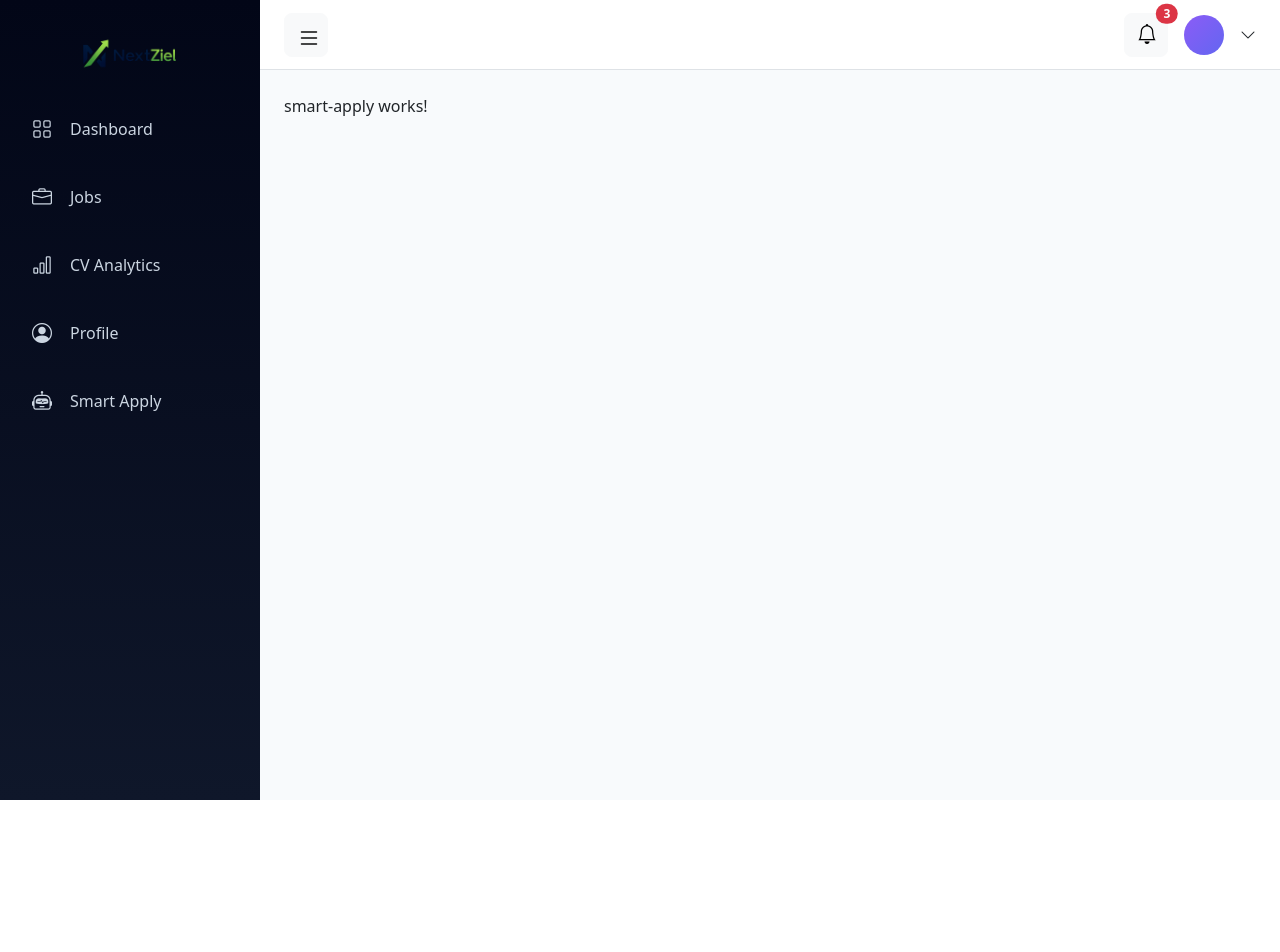
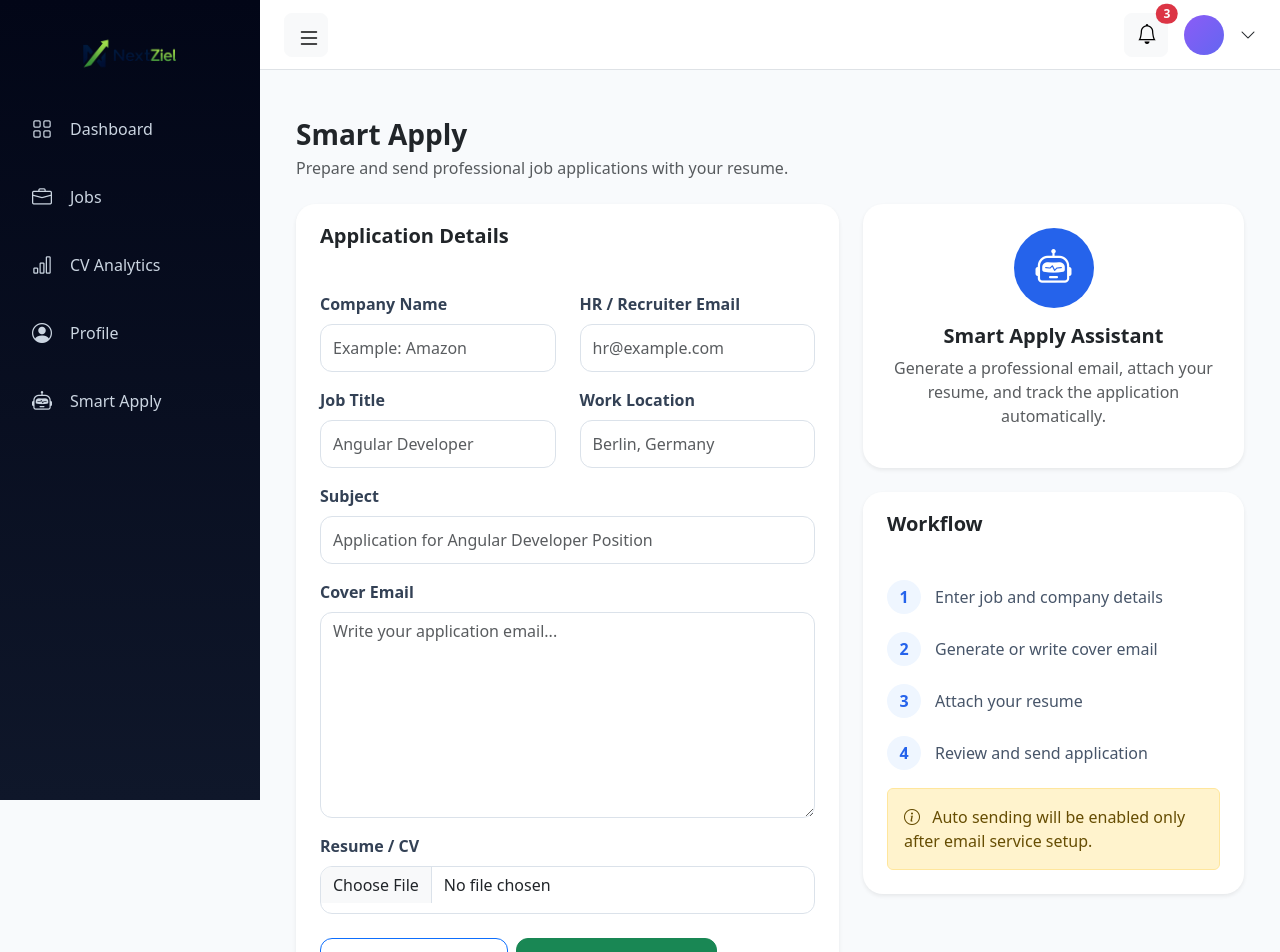
Before and after one commit to MIDHUNASHOK/smart-job-tracker, an Angular app: page /smart_apply in a window 1280 px wide. Shown: the top 952 px of the page. Before the commit the page ends 800 px from the top, so only its background shows below. Built offline with nearby package versions, Linux system fonts and the light colour scheme.

Commit message:
login/register_smartapply_design

```diff
--- a/src/app/features/auth/login/login.component.html
+++ b/src/app/features/auth/login/login.component.html
@@ -4,9 +4,13 @@
 
     <!-- LOGO -->
 
-    <div class="logo">
-      Job Pilot
-    </div>
+   <div class="logo">
+  <img
+    src="assets/global logo/nextlogo.png"
+    alt="NextZiel Logo"
+    class="logo-img"
+  >
+</div>
 
     <p class="subtitle">
       Track your applications professionally
--- a/src/app/features/auth/login/login.component.scss
+++ b/src/app/features/auth/login/login.component.scss
@@ -33,17 +33,28 @@
 }
 
 /* LOGO */
+.logo {
+  text-align: center;
+  margin-bottom: 5px;
+}
 
-.logo {
+// .logo {
 
-  font-size: 32px;
-  font-weight: 700;
+//   font-size: 32px;
+//   font-weight: 700;
 
-  color: #2563eb;
+//   color: #2563eb;
 
-  margin-bottom: 10px;
-  text-align: center;
+//   margin-bottom: 10px;
+//   text-align: center;
 
+// }
+
+
+.logo-img {
+  width: 180px;
+  max-width: 100%;
+  height: auto;
 }
 
 /* SUBTITLE */
--- a/src/app/features/auth/register/register.component.html
+++ b/src/app/features/auth/register/register.component.html
@@ -6,18 +6,11 @@
 
     <div class="logo-section">
 
-      <img
-        src="assets/global_Icon/jobPilot_Icon.png"
-        alt="JobPilot"
-        class="app-logo"
-      />
-
-      <div class="welcome-badge">
-        🚀 Join JobPilot Today
-      </div>
-
-
-      <h1>Create Account</h1>
+     <img
+    src="assets/global logo/nextlogo.png"
+    alt="NextZiel Logo"
+    class="logo-img"
+  >
 
       <p class="subtitle">
         Start tracking your job applications professionally
--- a/src/app/features/auth/register/register.component.scss
+++ b/src/app/features/auth/register/register.component.scss
@@ -35,42 +35,33 @@
 /* CARD */
 
 .register-card {
-
   width: 100%;
-  max-width: 520px;
+  max-width: 450px;
 
   background: #ffffff;
+  padding: 40px;
 
-  padding: 45px;
-
-  border-radius: 24px;
-
+  border-radius: 20px;
   border: 1px solid #e5e7eb;
 
   box-shadow:
-    0 20px 50px rgba(0, 0, 0, 0.08),
-    0 8px 20px rgba(0, 0, 0, 0.05);
-
+    0 10px 30px rgba(0, 0, 0, 0.08);
 }
 
 /* LOGO SECTION */
 
 .logo-section {
 
-  text-align: center;
 
-  margin-bottom: 35px;
+   text-align: center;
+  margin-bottom: 30px;
 
 }
 
-.app-logo {
-
-  width: 90px;
-
+.logo-img {
+  width: 180px;
+  max-width: 100%;
   height: auto;
-
-  margin-bottom: 16px;
-
 }
 
 /* BADGE */
@@ -144,9 +135,8 @@
 
 .custom-input {
 
-  height: 56px;
-
-  border-radius: 14px;
+ height: 52px;
+  border-radius: 12px;
 
   border: 1px solid #d1d5db;
 
@@ -183,13 +173,14 @@
 
   width: 100%;
 
-  height: 56px;
+
+  height: 52px;
+  border-radius: 12px;
+
 
   margin-top: 10px;
 
   border: none;
-
-  border-radius: 14px;
 
   background: linear-gradient(
     135deg,
--- a/src/app/features/smart-apply/smart-apply.component.html
+++ b/src/app/features/smart-apply/smart-apply.component.html
@@ -1 +1,257 @@
-<p>smart-apply works!</p>
+<div class="container-fluid smart-apply-page py-4">
+
+  <!-- Header -->
+  <div class="page-header mb-4">
+
+    <div>
+
+      <h3 class="fw-bold mb-1">
+        Smart Apply
+      </h3>
+
+      <p class="text-muted mb-0">
+        Prepare and send professional job applications with your resume.
+      </p>
+
+    </div>
+
+  </div>
+
+  <div class="row g-4">
+
+    <!-- Application Form -->
+    <div class="col-lg-7">
+
+      <div class="card border-0 shadow-sm smart-card">
+
+        <div class="card-header bg-white border-0">
+
+          <h5 class="mb-0 fw-bold">
+            Application Details
+          </h5>
+
+        </div>
+
+        <div class="card-body">
+
+          <form>
+
+            <div class="row">
+
+              <div class="col-md-6 mb-3">
+
+                <label class="form-label">
+                  Company Name
+                </label>
+
+                <input
+                  type="text"
+                  class="form-control custom-input"
+                  placeholder="Example: Amazon">
+
+              </div>
+
+              <div class="col-md-6 mb-3">
+
+                <label class="form-label">
+                  HR / Recruiter Email
+                </label>
+
+                <input
+                  type="email"
+                  class="form-control custom-input"
+                  placeholder="hr@example.com">
+
+              </div>
+
+              <div class="col-md-6 mb-3">
+
+                <label class="form-label">
+                  Job Title
+                </label>
+
+                <input
+                  type="text"
+                  class="form-control custom-input"
+                  placeholder="Angular Developer">
+
+              </div>
+
+              <div class="col-md-6 mb-3">
+
+                <label class="form-label">
+                  Work Location
+                </label>
+
+                <input
+                  type="text"
+                  class="form-control custom-input"
+                  placeholder="Berlin, Germany">
+
+              </div>
+
+              <div class="col-12 mb-3">
+
+                <label class="form-label">
+                  Subject
+                </label>
+
+                <input
+                  type="text"
+                  class="form-control custom-input"
+                  placeholder="Application for Angular Developer Position">
+
+              </div>
+
+              <div class="col-12 mb-3">
+
+                <label class="form-label">
+                  Cover Email
+                </label>
+
+                <textarea
+                  rows="8"
+                  class="form-control custom-input"
+                  placeholder="Write your application email..."></textarea>
+
+              </div>
+
+              <div class="col-12 mb-4">
+
+                <label class="form-label">
+                  Resume / CV
+                </label>
+
+                <input
+                  type="file"
+                  class="form-control custom-input"
+                  accept=".pdf,.doc,.docx">
+
+              </div>
+
+            </div>
+
+            <div class="d-flex flex-wrap gap-2">
+
+              <button
+                type="button"
+                class="btn btn-outline-primary">
+
+                <i class="bi bi-magic me-2"></i>
+                Generate Email
+
+              </button>
+
+              <button
+                type="button"
+                class="btn btn-success">
+
+                <i class="bi bi-send-fill me-2"></i>
+                Send Application
+
+              </button>
+
+            </div>
+
+          </form>
+
+        </div>
+
+      </div>
+
+    </div>
+
+    <!-- Preview / Info -->
+    <div class="col-lg-5">
+
+      <div class="card border-0 shadow-sm smart-card mb-4">
+
+        <div class="card-body text-center">
+
+          <div class="smart-icon mb-3">
+
+            <i class="bi bi-robot"></i>
+
+          </div>
+
+          <h5 class="fw-bold">
+            Smart Apply Assistant
+          </h5>
+
+          <p class="text-muted">
+            Generate a professional email, attach your resume,
+            and track the application automatically.
+          </p>
+
+        </div>
+
+      </div>
+
+      <div class="card border-0 shadow-sm smart-card">
+
+        <div class="card-header bg-white border-0">
+
+          <h5 class="mb-0 fw-bold">
+            Workflow
+          </h5>
+
+        </div>
+
+        <div class="card-body">
+
+          <div class="workflow-item">
+
+            <span>1</span>
+
+            <p>
+              Enter job and company details
+            </p>
+
+          </div>
+
+          <div class="workflow-item">
+
+            <span>2</span>
+
+            <p>
+              Generate or write cover email
+            </p>
+
+          </div>
+
+          <div class="workflow-item">
+
+            <span>3</span>
+
+            <p>
+              Attach your resume
+            </p>
+
+          </div>
+
+          <div class="workflow-item">
+
+            <span>4</span>
+
+            <p>
+              Review and send application
+            </p>
+
+          </div>
+
+          <div class="alert alert-warning mt-3 mb-0">
+
+            <i class="bi bi-info-circle me-2"></i>
+            Auto sending will be enabled only after email service setup.
+
+          </div>
+
+        </div>
+
+      </div>
+
+    </div>
+
+  </div>
+
+</div>
--- a/src/app/features/smart-apply/smart-apply.component.scss
+++ b/src/app/features/smart-apply/smart-apply.component.scss
@@ -0,0 +1,103 @@
+.smart-apply-page {
+  max-width: 1400px;
+  margin: 0 auto;
+}
+
+.page-header {
+  display: flex;
+  justify-content: space-between;
+  align-items: center;
+}
+
+.smart-card {
+  border-radius: 20px;
+  overflow: hidden;
+}
+
+.card-header {
+  padding: 1.25rem 1.5rem;
+}
+
+.card-body {
+  padding: 1.5rem;
+}
+
+.form-label {
+  font-weight: 600;
+  color: #334155;
+  margin-bottom: 0.5rem;
+}
+
+.custom-input {
+  min-height: 48px;
+  border-radius: 12px;
+  border: 1px solid #dbe2ea;
+}
+
+.custom-input:focus {
+  border-color: #2563eb;
+  box-shadow: 0 0 0 0.2rem rgba(37, 99, 235, 0.12);
+}
+
+textarea.custom-input {
+  min-height: 180px;
+  resize: vertical;
+}
+
+.smart-icon {
+  width: 80px;
+  height: 80px;
+  border-radius: 50%;
+  background: #2563eb;
+  color: #ffffff;
+  display: flex;
+  align-items: center;
+  justify-content: center;
+  margin: 0 auto;
+  font-size: 36px;
+}
+
+.workflow-item {
+  display: flex;
+  gap: 14px;
+  align-items: center;
+  margin-bottom: 18px;
+}
+
+.workflow-item span {
+  width: 34px;
+  height: 34px;
+  border-radius: 50%;
+  background: #eff6ff;
+  color: #2563eb;
+  font-weight: 700;
+  display: flex;
+  align-items: center;
+  justify-content: center;
+}
+
+.workflow-item p {
+  margin: 0;
+  color: #475569;
+  font-weight: 500;
+}
+
+.btn {
+  border-radius: 12px;
+  font-weight: 600;
+  padding: 10px 18px;
+}
+
+@media (max-width: 768px) {
+  .page-header {
+    align-items: flex-start;
+  }
+
+  .card-body {
+    padding: 1.25rem;
+  }
+
+  .btn {
+    width: 100%;
+  }
+}
--- a/src/app/shared/sidebar/sidebar.component.html
+++ b/src/app/shared/sidebar/sidebar.component.html
@@ -18,7 +18,7 @@
   <!-- IMAGE LOGO -->
   <img
   *ngIf="collapsed"
-  src="assets/global_Icon/jobPilot_Icon.png"
+  src="assets/global_Icon/next_icon.png"
   alt="JobPilot Logo"
   class="logo-img"
   >
```
